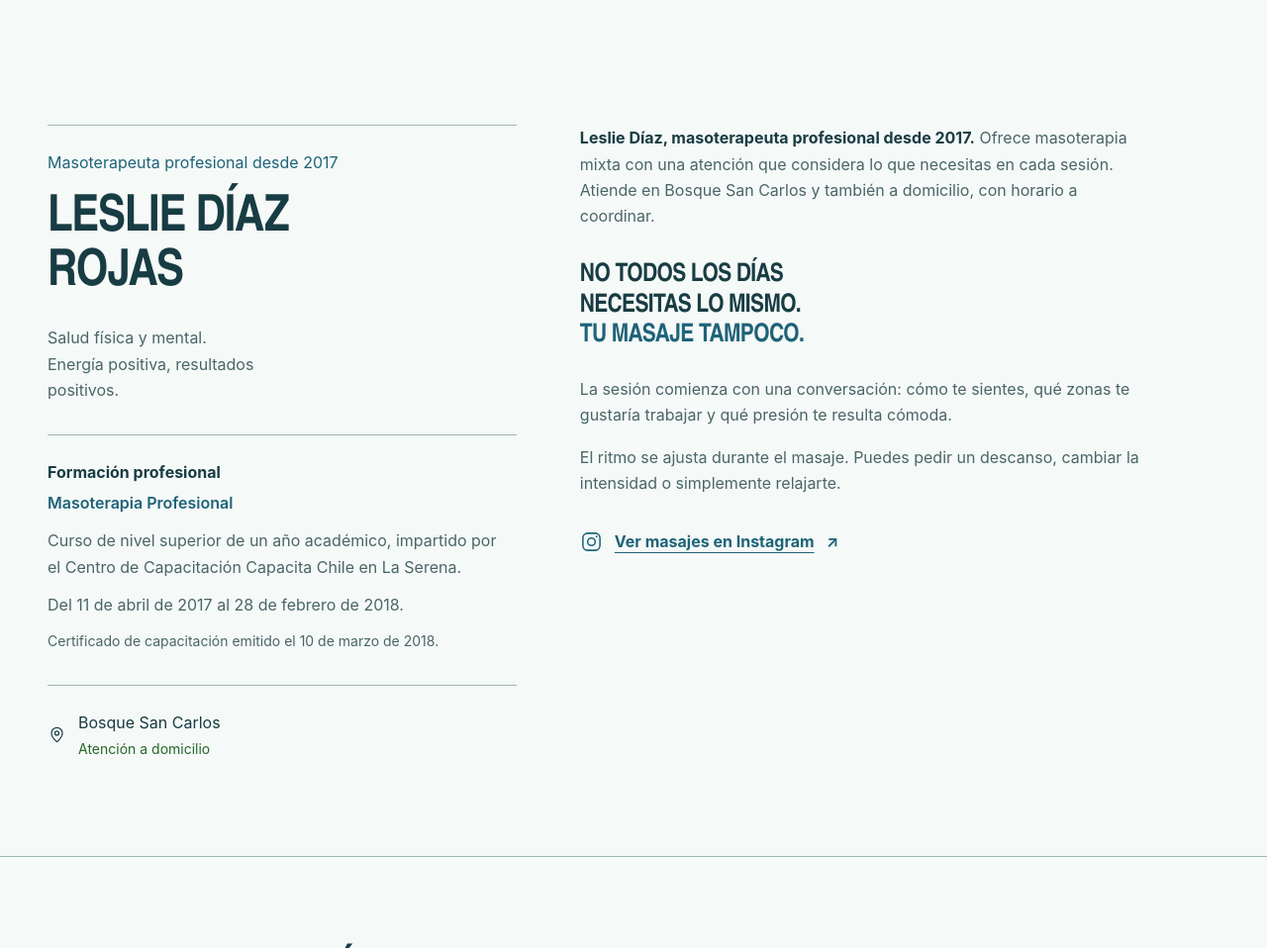
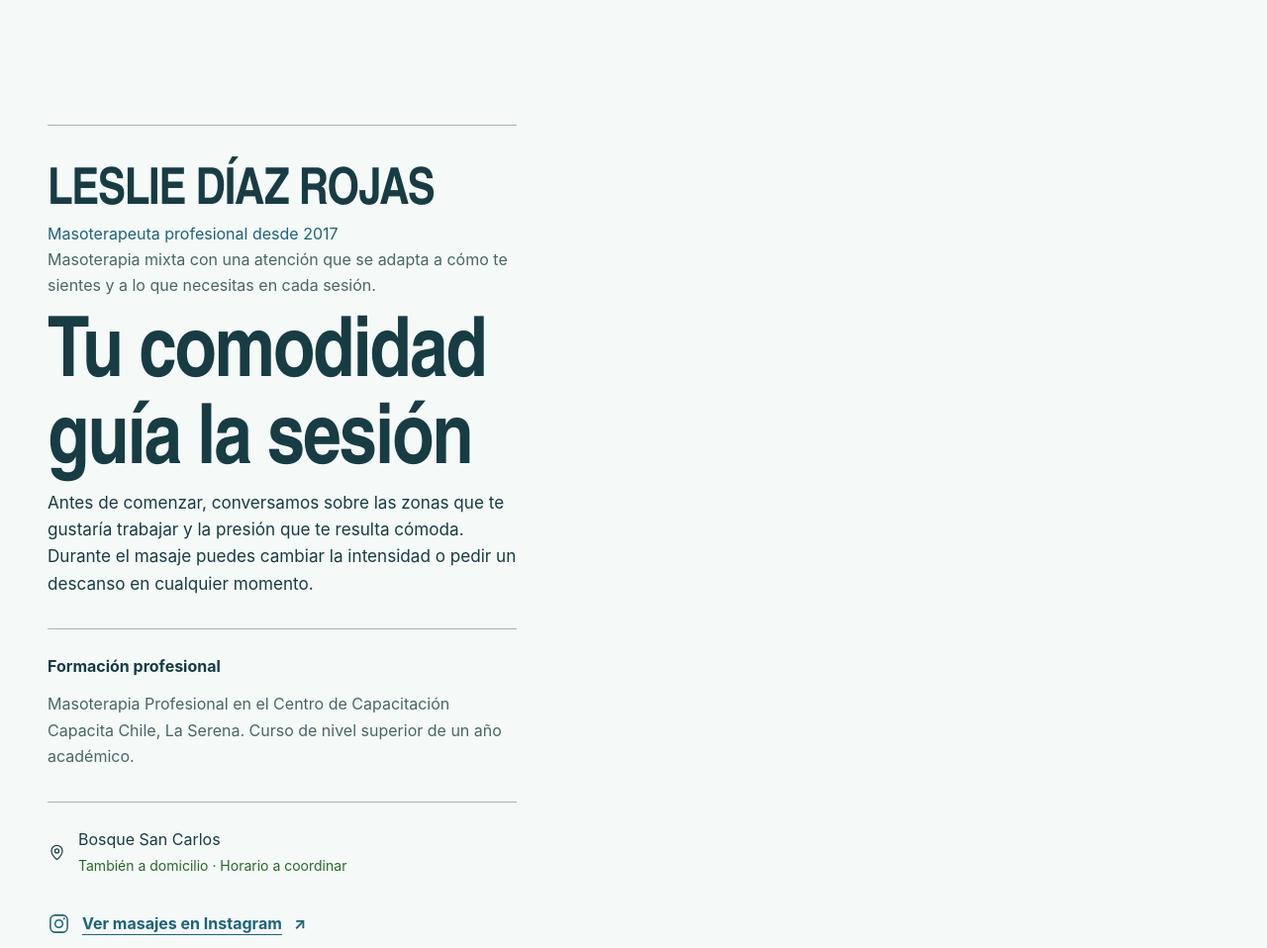
Before and after one commit to Hvsh-bit/masotep, a website: page index.html in a window 1280 px wide. Shown: the part 2012-2970 px from the top of the page at 99% size. Drawn offline with Linux system fonts and the light colour scheme.

Commit message:
Unificar la presentación profesional de Leslie
Prioriza la identidad, la atención personalizada y la comodidad durante la sesión. Agrupa formación y contacto sin repetir la biografía.

```diff
--- a/index.html
+++ b/index.html
@@ -74,24 +74,22 @@
     </section>
 
     <section class="approach section" id="enfoque" aria-labelledby="professional-name">
-      <aside class="professional-profile" aria-labelledby="professional-name">
+      <div class="professional-profile profile-unified">
+        <h2 id="professional-name">LESLIE DÍAZ ROJAS</h2>
         <p class="profile-role">Masoterapeuta profesional desde 2017</p>
-        <h2 id="professional-name">LESLIE DÍAZ<br>ROJAS</h2>
-        <p class="profile-philosophy">Salud física y mental.<br>Energía positiva, resultados positivos.</p>
+        <p class="profile-bio">Masoterapia mixta con una atención que se adapta a cómo te sientes y a lo que necesitas en cada sesión.</p>
+        <div class="profile-session">
+          <h3>Tu comodidad guía la sesión</h3>
+          <p>Antes de comenzar, conversamos sobre las zonas que te gustaría trabajar y la presión que te resulta cómoda. Durante el masaje puedes cambiar la intensidad o pedir un descanso en cualquier momento.</p>
+        </div>
         <section class="profile-training" aria-labelledby="training-title">
           <h3 id="training-title">Formación profesional</h3>
-          <p class="training-course">Masoterapia Profesional</p>
-          <p>Curso de nivel superior de un año académico, impartido por el Centro de Capacitación Capacita Chile en La Serena.</p>
-          <p>Del <time datetime="2017-04-11">11 de abril de 2017</time> al <time datetime="2018-02-28">28 de febrero de 2018</time>.</p>
-          <p class="training-certificate">Certificado de capacitación emitido el <time datetime="2018-03-10">10 de marzo de 2018</time>.</p>
+          <p>Masoterapia Profesional en el Centro de Capacitación Capacita Chile, La Serena. Curso de nivel superior de un año académico.</p>
         </section>
-        <div class="profile-location"><svg viewBox="0 0 24 24" fill="none" aria-hidden="true"><path d="M19 10c0 5-7 11-7 11S5 15 5 10a7 7 0 1 1 14 0Z"/><circle cx="12" cy="10" r="2.5"/></svg><span>Bosque San Carlos<br><span class="home-visit-label">Atención a domicilio</span></span></div>
-      </aside>
-      <div class="approach-main">
-        <p class="profile-bio"><strong>Leslie Díaz, masoterapeuta profesional desde 2017.</strong> Ofrece masoterapia mixta con una atención que considera lo que necesitas en cada sesión. Atiende en Bosque San Carlos y también a domicilio, con horario a coordinar.</p>
-        <h3 id="approach-title">NO TODOS LOS DÍAS<br>NECESITAS LO MISMO.<br><span>TU MASAJE TAMPOCO.</span></h3>
-        <div class="approach-copy"><p>La sesión comienza con una conversación: cómo te sientes, qué zonas te gustaría trabajar y qué presión te resulta cómoda.</p><p>El ritmo se ajusta durante el masaje. Puedes pedir un descanso, cambiar la intensidad o simplemente relajarte.</p></div>
-        <a class="instagram-demo-link" data-instagram-link href="https://www.instagram.com/lesliemasai/" target="_blank" rel="noopener noreferrer" aria-label="Ver demostraciones de servicios realizados en Instagram (abre en otra pestaña)"><svg class="instagram-icon" viewBox="0 0 24 24" fill="none" aria-hidden="true"><rect x="3" y="3" width="18" height="18" rx="5"/><circle cx="12" cy="12" r="4"/><circle class="instagram-flash" cx="17.5" cy="6.5" r="1"/></svg><span>Ver masajes en Instagram</span><span aria-hidden="true">↗</span></a>
+        <div class="profile-contact">
+          <div class="profile-location"><svg viewBox="0 0 24 24" fill="none" aria-hidden="true"><path d="M19 10c0 5-7 11-7 11S5 15 5 10a7 7 0 1 1 14 0Z"/><circle cx="12" cy="10" r="2.5"/></svg><span>Bosque San Carlos<br><span class="home-visit-label">También a domicilio · Horario a coordinar</span></span></div>
+          <a class="instagram-demo-link" data-instagram-link href="https://www.instagram.com/lesliemasai/" target="_blank" rel="noopener noreferrer" aria-label="Ver demostraciones de servicios realizados en Instagram (abre en otra pestaña)"><svg class="instagram-icon" viewBox="0 0 24 24" fill="none" aria-hidden="true"><rect x="3" y="3" width="18" height="18" rx="5"/><circle cx="12" cy="12" r="4"/><circle class="instagram-flash" cx="17.5" cy="6.5" r="1"/></svg><span>Ver masajes en Instagram</span><span aria-hidden="true">↗</span></a>
+        </div>
       </div>
     </section>
 
```
